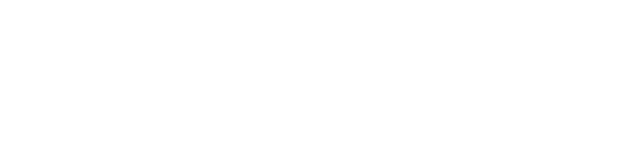
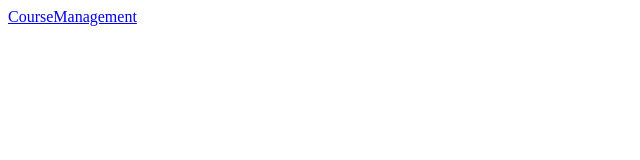
Before and after one commit to Novixous/Novixous.github.io, a plain HTML site: page index.html in a window 1280 px wide. Shown: the whole page, without its empty margins (0-640 px from the left). Drawn offline with Linux system fonts and the light colour scheme.

Commit message:
Update index.html

```diff
--- a/index.html
+++ b/index.html
@@ -9,7 +9,7 @@
 </head>
 
 <body>
-    <a href="CourseManagement/AddingCourse.html"></a>
+    <a href="CourseManagement/AddingCourse.html">CourseManagement</a>
 
 
 </body>
```
